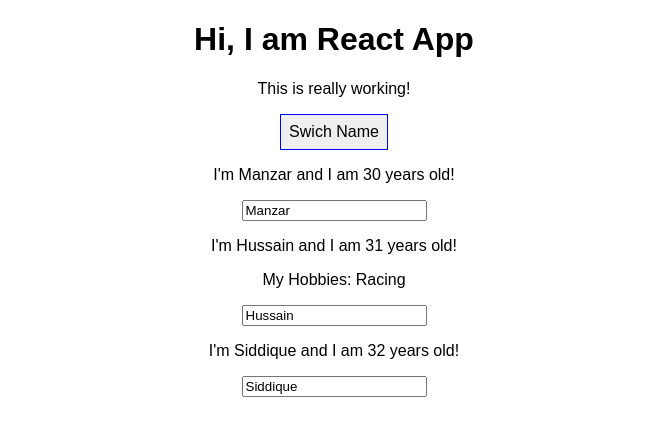
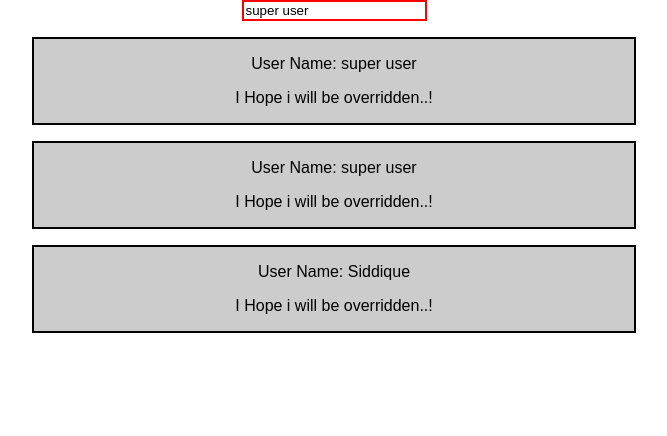
Before and after one commit to mansiddi-lab/react-complete-guide, a React (Create React App) app: page / in a window 1280 px wide. Shown: the top 436 px of the page, without its empty margins (306-973 px from the left). Built offline with nearby package versions, Linux system fonts and the light colour scheme.

Commit message:
Finished first assignment

```diff
--- a/src/App.js
+++ b/src/App.js
@@ -1,128 +1,33 @@
 import React, { Component } from 'react';
-// import React, { useState } from 'react'; //Used for function based components
 import './App.css';
-import Person from './Person/Person';
+import UserInput from './UserInput/UserInput'
+import UserOutput from './UserOutput/UserOutput'
 
 
+class App extends Component {
 
-
-//Below commneted one is class based component example
-class App extends Component {
   state = {
-    persons: [
-      { name:"Manzar", age:30 },
-      { name:"Hussain", age:31 },
-      { name:"Siddique", age:32 }
-    ],
-    otherState: 'some other value'
+    username: 'super user'
   }
 
-  switchNameHandler = (newName) => {
-    // console.log('was clicked!');
-    // DON"T DO THIS, we should mutate, this.state.persons[0].name = "Manzar H";
-    this.setState({
-      persons: [
-        { name:newName, age:30 },
-        { name:"Hussain", age:31 },
-        { name:"Siddique", age:32 }
-      ]
-    })
-  }
-
-  nameChangedHandler = (event) => {
-    this.setState({
-      persons: [
-        { name:"Manzar", age:30 },
-        { name:event.target.value, age:29 },
-        { name:"Siddique", age:32 }
-      ]
-    })
-
+  userNameChangedHandler = (event) => {
+    this.setState({username: event.target.value})
   }
 
   render() {
-    const styleConst = {
-      backGroundColor: 'white',
-      font: 'inherit',
-      border: '1px solid blue',
-      padding:  '8px',
-      cursor: 'pointer'
-    }
+
     return (
       <div className="App">
-        <h1>Hi, I am React App</h1>
-        <p>This is really working!</p>
-        <button style={styleConst}
-        onClick={() => this.switchNameHandler('Manzar!!!!!!')} >Swich Name </button>
-        {/*<button onClick={this.switchNameHandler.bind(this, "Manzar!!!!!")} >Swich Name </button>*/}
-        <Person
-        name={this.state.persons[0].name}
-        age={this.state.persons[0].age}/>
 
-        <Person
-        name={this.state.persons[1].name}
-        age={this.state.persons[1].age}
-        click={this.switchNameHandler.bind(this, "Manzar...!")}
-        changed={this.nameChangedHandler}> My Hobbies: Racing
-        </Person>
-
-        <Person
-        name={this.state.persons[2].name}
-        age={this.state.persons[2].age}/>
+        <UserInput changed={this.userNameChangedHandler}
+        newValue={this.state.username}/>
+        <UserOutput userName={this.state.username}/>
+        <UserOutput userName={this.state.username}/>
+        <UserOutput userName="Siddique"/>
 
       </div>
     );
-    // return React.createElement('div', null, 'h1', 'Hi, I\'am React App!!!');
-                                          //hi will be interpretet as text not element
-    // return React.createElement('div', {className: 'App'}, React.createElement('h1', null, 'Hi, I\'am React App!!!'));
-                                        //Adding css
   }
 }
 
 export default App;
-
-//Function based componet example
-/*const app = props => {
-  const [personState, setPersonState] = useState({
-    persons: [
-      { name:"Manzar", age:30 },
-      { name:"Hussain", age:31 },
-      { name:"Siddique", age:32 }
-      ],
-      otherState: 'some other value'
-  });
-
-  // console.table(personState);
-  console.log(personState);
-  // Like this we can maintain other state instead of merging the value
-  const [otherState, setOtherState] = useState("some other value");
-
-
-
-  const switchNameHandler = (newName) => {
-    // console.log('was clicked!');
-    // DON"T DO THIS, we should mutate, this.state.persons[0].name = "Manzar H";
-    setPersonState({
-      persons: [
-      { name:newName, age:30 },
-      { name:"Hussain", age:31 },
-      { name:"Siddique", age:32 }
-      ],
-      otherState: personState.otherState
-    })
-  }
-
-    return (
-      <div className="App">
-        <h1>Hi, I am React App</h1>
-        <p>This is really working!</p>
-        <button onClick={() => switchNameHandler('Manzar!!')} >Swich Name </button>
-        <Person name={personState.persons[0].name} age={personState.persons[0].age}/>
-        <Person name={personState.persons[1].name} age={personState.persons[1].age} click={switchNameHandler.bind(this, "Manzar...!")}> My Hobbies: Racing</Person>
-        <Person name={personState.persons[2].name} age={personState.persons[2].age}/>
-      </div>
-    );
-
-}
-
-export default app;*/
--- a/src/Person/Person.js
+++ /dev/null
@@ -1,13 +0,0 @@
-import React from 'react';
-
-const person = (props) => {
-    return (
-        <div>
-    <p onClick={props.click}>I'm {props.name} and I am {props.age} years old!</p>
-    <p>{props.children}</p>
-    <input type="text" onChange={props.changed} value={props.name}/>
-    </div>
-    )
-}
-
-export default person;
--- /dev/null
+++ b/src/UserInput/UserInput.js
@@ -0,0 +1,12 @@
+import React from 'react';
+
+const userInput = (props) => {
+    const inputStyle = {
+        border: '2px solid red'
+    }
+    return <input type="text" style={inputStyle}
+    onChange={props.changed} value={props.newValue}/>
+};
+
+
+export default userInput;
--- /dev/null
+++ b/src/UserOutput/UserOutput.css
@@ -0,0 +1,10 @@
+.UserOutput {
+    width: 600px;
+    paddding: 16px;
+    margin: 16px;
+    border: 2px solid black;
+    background-color: #ccc;
+    text-align: center;
+    margin-left: auto;
+    margin-right: auto;
+}
--- /dev/null
+++ b/src/UserOutput/UserOutput.js
@@ -0,0 +1,14 @@
+import React from 'react';
+import './UserOutput.css';
+
+const userOutput = (props) => {
+    return (
+        <div className="UserOutput">
+            <p>User Name: {props.userName}</p>
+            <p>I Hope i will be overridden..!</p>
+        </div>
+    );
+};
+
+
+export default userOutput;
```
